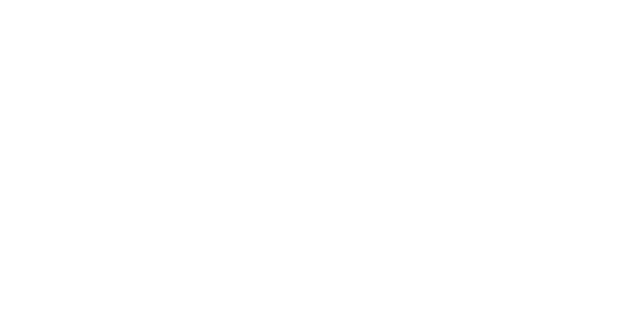
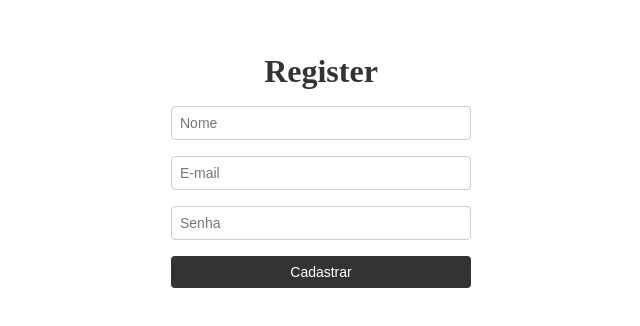
Before and after one commit to rhaneyko/easyorder, a React (Create React App) app: page /register in a window 1280 px wide. Before the commit this address had no page. Shown: the part 248-574 px from the top of the page, without its empty margins (319-959 px from the left). Built offline with nearby package versions, Linux system fonts and the light colour scheme; no server answers.

Commit message:
Adicionando as telas de login e registro as rotas.

```diff
--- a/src/routes/AppRoutes.tsx
+++ b/src/routes/AppRoutes.tsx
@@ -2,21 +2,28 @@
 import { BrowserRouter as Router, Routes, Route } from "react-router-dom";
 
 import Layout from "../components/Layout";
+import ProtectedRoute from "../components/ProtectedRoute/ProtectedRoute";
 import Dashboard from "../pages/Dashboard";
 import Pedidos from "../pages/Pedidos";
 import Mesas from "../pages/Mesas";
 import Cardapio from "../pages/Cardapio";
+import Login from "../pages/Login";
+import Register from "../pages/Register";
 
 const AppRoutes: React.FC = () => {
     return (
         <Router>
             <Routes>
+                {/* <Route path="/" element={<ProtectedRoute />}> */}
                 <Route path="/" element={<Layout />}>
                     <Route path="/" element={<Dashboard />} />
                     <Route path="/pedidos" element={<Pedidos />} />
                     <Route path="/mesas" element={<Mesas />} />
                     <Route path="/cardapio" element={<Cardapio />} />
                 </Route>
+                {/* </Route> */}
+                <Route path="/login" element={<Login />} />
+                <Route path="/register" element={<Register />} />
             </Routes>
         </Router>
     )
```
